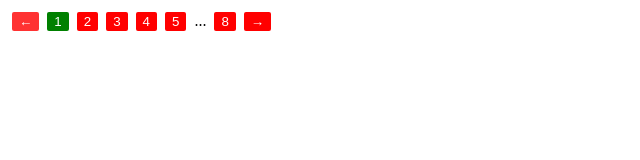
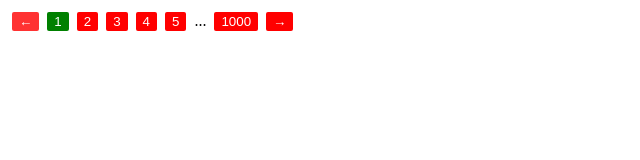
Before and after one commit to shivaji33/mui-pagination-clone-react, a React (Create React App) app: page / in a window 1280 px wide. Shown: the top 160 px of the page, without its empty margins (0-640 px from the left). Built offline with nearby package versions, Linux system fonts and the light colour scheme.

Commit message:
max count added

```diff
--- a/src/App.js
+++ b/src/App.js
@@ -10,7 +10,7 @@ export default function App() {
   return (
     <div className="App">
       <Pagination
-        count={8}
+        count={1000}
         currentPage={page}
         maximauVisiblePages={7}
         onChange={paginationChange}
```
